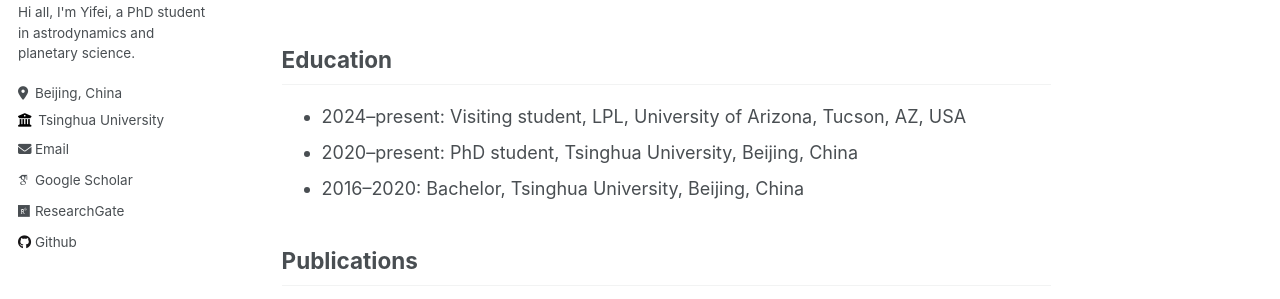
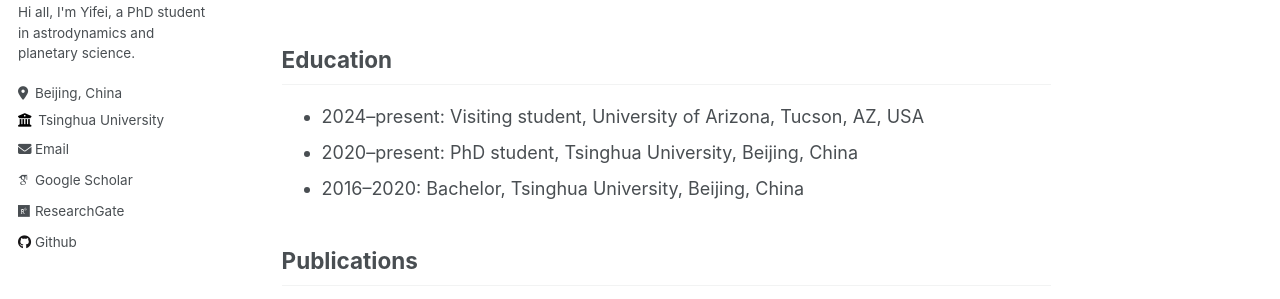
Before and after one commit to jiaoyf-thu/jiaoyf-thu.github.io, a Jekyll site: the page built from _pages/about.md, in a window 1280 px wide and 900 px high. Shown: the part 327-626 px from the top of the window. Built offline with Jekyll 4.4.1, drawn with Linux system fonts in a browser that asks for light colours; some web fonts are replaced.

Commit message:
Update about.md

```diff
--- a/_pages/about.md
+++ b/_pages/about.md
@@ -13,7 +13,7 @@ I am currently a PhD student at Laboratory of AstroDynamics, Tsinghua University
 
 ## Education
 
-+ 2024--present: Visiting student, LPL, University of Arizona, Tucson, AZ, USA
++ 2024--present: Visiting student, University of Arizona, Tucson, AZ, USA
 + 2020--present: PhD student, Tsinghua University, Beijing, China
 + 2016--2020: Bachelor, Tsinghua University, Beijing, China
 
```
